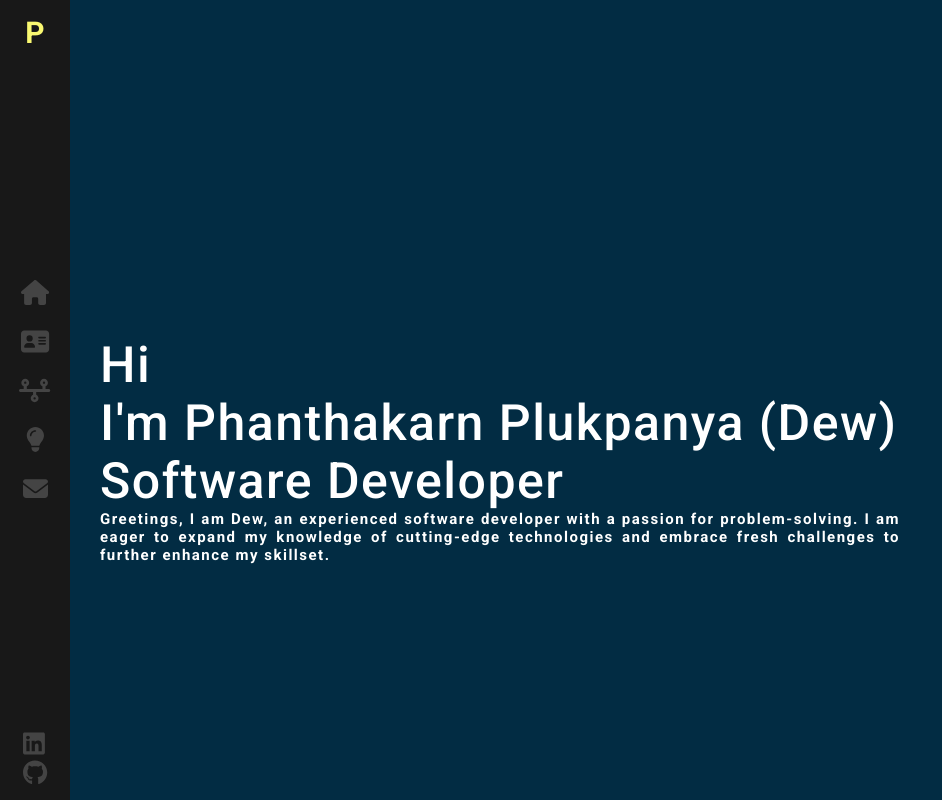
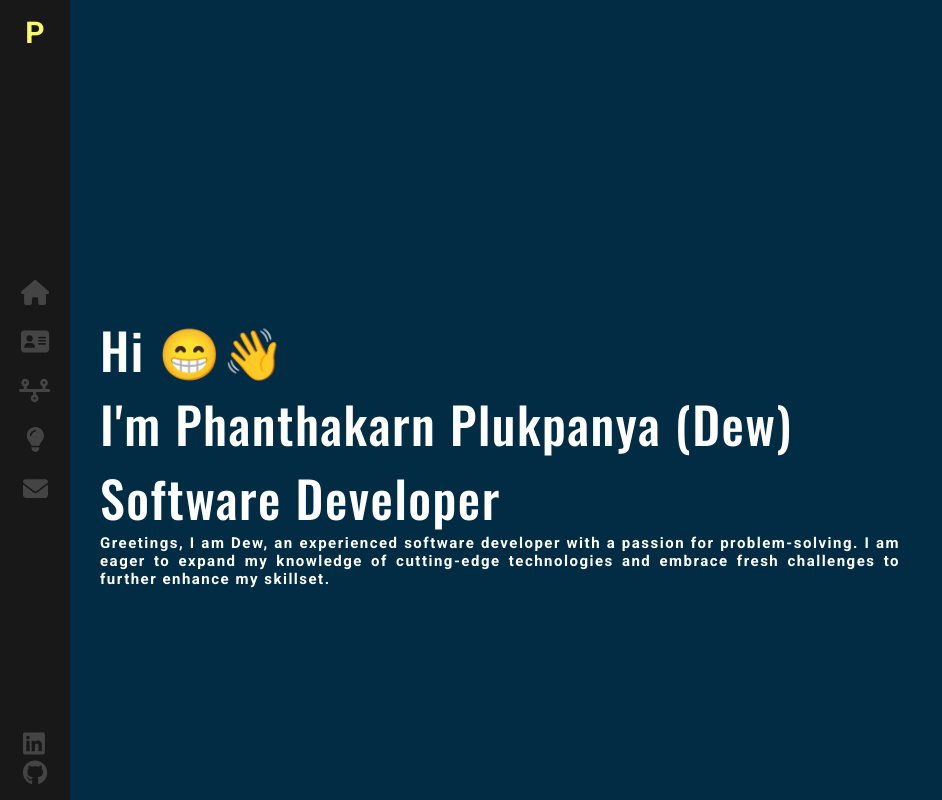
Before and after one commit to phanthakarnp1997/react-portfolio, a React (Vite) app: page / in a window 1280 px wide. Shown: the whole page, without its empty margins (0-942 px from the left). Built offline with nearby package versions, Linux system fonts and the light colour scheme.

Commit message:
feat: implement home-page

```diff
--- a/src/components/Home/index.jsx
+++ b/src/components/Home/index.jsx
@@ -5,7 +5,7 @@
   return (
     <div className="home-page">
       <div className="information">
-        <p>Hi</p>
+        <p>Hi 😁👋</p>
         <p>I'm Phanthakarn Plukpanya (Dew)</p>
         <p>Software Developer</p>
       </div>
--- a/src/components/Home/index.scss
+++ b/src/components/Home/index.scss
@@ -11,6 +11,7 @@
 }
 
 .information {
+  font-family: "Oswald", sans-serif;
   font-size: 5rem;
 }
 
--- a/src/index.css
+++ b/src/index.css
@@ -1,4 +1,5 @@
 @import url("https://fonts.googleapis.com/css2?family=Hanken+Grotesk:wght@500;700;800&family=Inter&family=Red+Hat+Display:wght@500;700;900&family=Roboto:wght@500;700;900&display=swap");
+@import url("https://fonts.googleapis.com/css2?family=Oswald:wght@500;700&display=swap");
 
 * {
   margin: 0;
@@ -11,7 +12,7 @@
 }
 
 body {
-  font-family: "Roboto";
+  font-family: "Roboto", "Oswald";
   background-color: #022c43;
   color: #444;
 }
```
